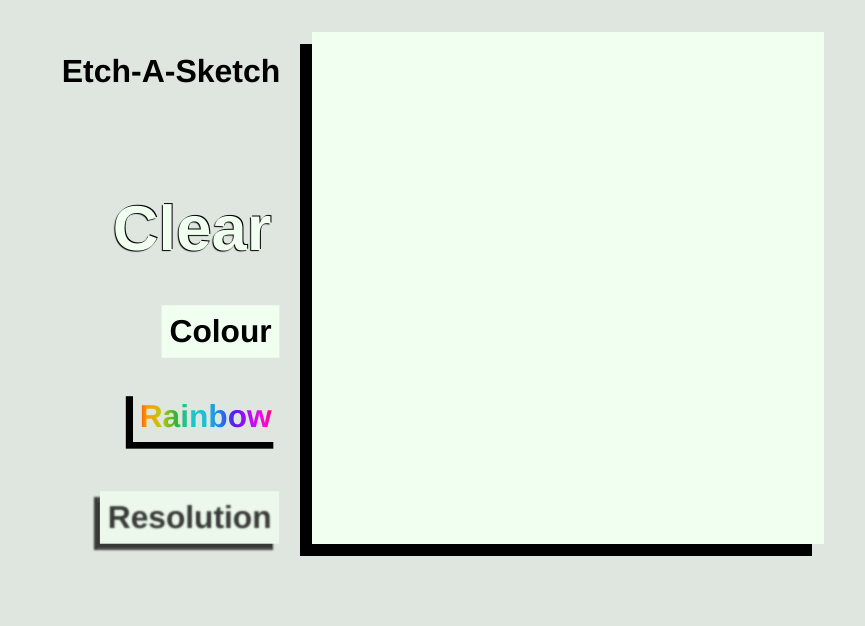
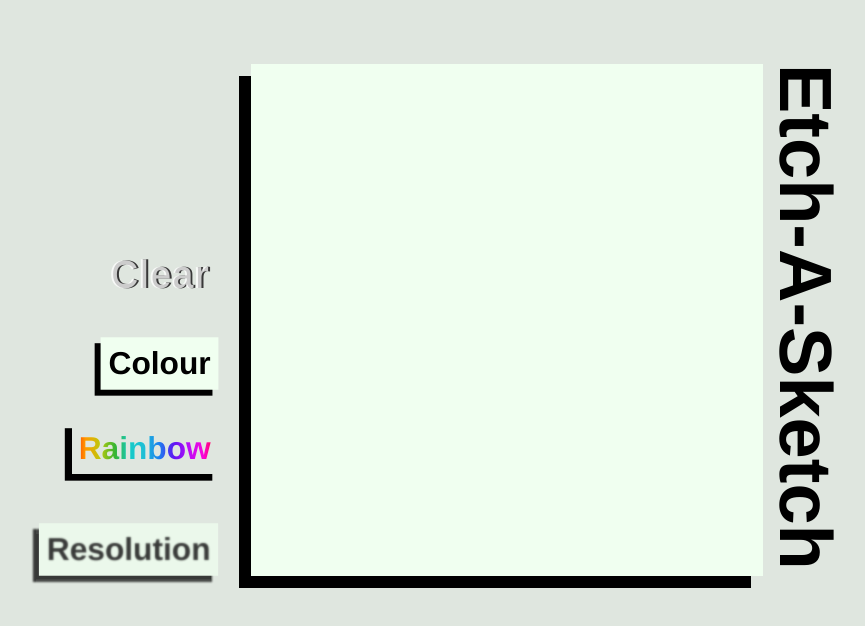
Before and after one commit to adamauly/etch-a-sketch, a plain HTML site: page index.html in a window 1280 px wide. Shown: the whole page, without its empty margins (197-1062 px from the left). Drawn offline with Linux system fonts and the light colour scheme.

Commit message:
Re-organized the layout of the page and added animation to letter A.
Added a wobble animation to -A- and aligned title vertically.

```diff
--- a/index.html
+++ b/index.html
@@ -11,7 +11,6 @@
     <body>
         <div class="flexContainer">
             <div class="sidebar">
-                <h1 class="mainHeader">Etch-A-Sketch</h1>
                 <div class="buttons">
                     <button class="clear">Clear</button>
                     <button class="colour-picker">Colour</button>
@@ -19,7 +18,12 @@
                     <button class="resolution">Resolution</button>
                 </div>
             </div>
-            <div class="grid"></div>
+            <div class="containerGrid">
+                <div class="title">
+                    <h1 class="titleText">Etch-<span id="letterA">A</span>-Sketch</h1>
+                </div>
+                <div class="grid"></div>
+            </div>
         </div>
     </body>
 </html>
--- a/js/script.js
+++ b/js/script.js
@@ -1,8 +1,6 @@
 const DEF_COLOUR = "rgb(0, 0, 0)";
 const DEF_RESOLUTION = 32;
 
-let colour = DEF_COLOUR;
-let gridResolution = DEF_RESOLUTION;
 let grid = document.querySelector(".grid");
 let resolutionBtn = document.querySelector(".resolution");
 let clearBtn = document.querySelector(".clear");
@@ -11,8 +9,15 @@
 let mouseDown = false;
 let rainbowMode = false;
 
+let colour = DEF_COLOUR;
+let gridResolution = DEF_RESOLUTION;
+
+
 resolutionBtn.addEventListener("click", (e) => {
     let res = prompt("Input an integer between 1 and 64: ");
+    console.log(parseInt(res)) ;
+    if (res != null || parseInt(res) == 'NaN') return;
+    if (res > 64) res = 64;
     createGrid(res, squareSize(res));
 });
 
--- a/styles/style.css
+++ b/styles/style.css
@@ -18,33 +18,49 @@
     transform: scale(0.99);
     transition: 0.2s;
     background-color: honeydew;
+    box-shadow: -6px 6px black;
+}
+
+button:hover {
+    cursor: pointer;
+    transform: scale(1);
+}
+
+button:active {
+    cursor: wait;
+    box-shadow: 0 0;
+    transform: scale(0.95);
 }
 
 .clear {
-    color: honeydew;
-    font-size: 64px;
-    background-color: transparent;
-    text-shadow: -1px 1px 1px black, 1px -1px 0 #000000;
+    color: rgba(255,255,255,0.1);
+    font-size: 40px;
+    font-weight: bold;
+    background: #222 -webkit-gradient(linear, left top, right top, from(#222), to(#222), color-stop(0.5, #fff)) 0 0 no-repeat;
+	background-position: -150px;
+    background-size: 150px;
+    -webkit-background-clip: text;
+    background-clip: text;
+	text-shadow: -2px 0px rgba(255,255,255,0.75);
+    box-shadow: 0 0;
 }
 
-.clear:hover{
-    transform: scale(1);
+@keyframes shine {
+	0%, 10% {
+		background-position: -150px;
+	}
+	100% {
+		background-position: 150px;
+	}
 }
 
-/* .clear {
-    background-repeat: no-repeat;
-    background-position: -120px -120px, 0 0;
-    background-image: -webkit-linear-gradient(
-      top left,
-      rgba(255, 255, 255, 0.2) 0%,
-      rgba(255, 255, 255, 0.2) 37%,
-      rgba(255, 255, 255, 0.8) 45%,
-      rgba(255, 255, 255, 0.0) 50%
-    );
-    background-size: 250% 250%, 100% 100%;
+.clear:hover {
+    animation: shine 0.6s 1;
+}
 
+.colour {
 
-} */
+}
 
 .resolution {
     color: transparent;
@@ -53,23 +69,8 @@
     box-shadow: -6px 6px 2px black;
 }
 
-@keyframes pulsate {
-    0% {
-        transform: scale(1);
-      }
-
-      50% {
-        transform: scale(1.2);
-      }
-
-      100% {
-        transform: scale(1);
-      }
-}
-
 .resolution:hover {
     box-shadow: -6px 6px black;
-    transform: scale(1);
     color: black;
     opacity: 100%;
     text-shadow: 0 0 0;
@@ -80,7 +81,7 @@
 }
 
 .rainbow {
-    background-image: linear-gradient(
+    background: linear-gradient(
         90deg,
         rgba(255, 0, 0, 1) 0%,
         rgba(255, 154, 0, 1) 10%,
@@ -93,7 +94,7 @@
         rgba(186, 12, 248, 1) 80%,
         rgba(251, 7, 217, 1) 90%,
         rgba(255, 0, 0, 1) 100%
-    );
+    ), honeydew;
     -webkit-background-clip: text;
     background-clip: text;
     color: transparent;
@@ -122,19 +123,21 @@
                 -40px 20px rgba(251, 7, 217, 1);
     transform: scale(1.3);
     margin-right: 20px;
-    animation: move 52s linear infinite;
+    animation: move 26s linear infinite;
 }
 
 .rainbow:active {
-    box-shadow: 0 0 0;
-    color: yellow;
+    box-shadow: -2px 2px black;
+    animation-play-state: paused;
+    transform: scale(1.2);
 }
 
 .flexContainer {
     display: flex;
     justify-content: center;
     align-items: center;
-    margin-top: 32px;
+    margin-top: 0;
+    padding: 0;
     gap: 32px;
 }
 
@@ -156,6 +159,14 @@
     flex-direction: column;
     gap: 32px;
     align-items: flex-end;
+}
+
+.containerGrid {
+    display: flex;
+    flex-direction: row-reverse;
+    gap: 0px;
+    margin-top: 64px;
+    padding: 0;
     /* border: 1px solid black; */
 }
 
@@ -168,3 +179,58 @@
     background-color: honeydew;
     box-shadow: -12px 12px black;
 }
+
+.title {
+    /* border: 1px solid black; */
+    font-size: 37px;
+    align-self: flex-start;
+    writing-mode: vertical-rl;
+    flex-shrink: 0;
+    margin: 0;
+    padding: 0;
+    user-select: none;
+}
+
+.titleText {
+    margin: 0;
+    padding: 0;
+    color: black;
+}
+
+#letterA{
+    display:inline-block;
+    transition: transform 1s;
+    animation: flip 5s infinite;
+}
+
+@keyframes flip {
+    40% {
+        transform: rotateX(0deg)
+    }
+    45% {
+        transform: rotate(-5deg);
+	}
+	46% {
+		transform: rotate(-7deg);
+	}
+	47% {
+        transform: rotate(2deg);
+	}
+	48% {
+		transform: rotate(3deg);
+	}
+	49% {
+        transform: rotate(-1deg);
+	}
+	50% {
+		transform: rotate(-2deg);
+	}
+	51% {
+		transform: rotate(0deg)
+	}
+}
+
+#letterA:hover {
+    animation-play-state: paused;
+    transform: rotateY(-180deg);
+}
```
